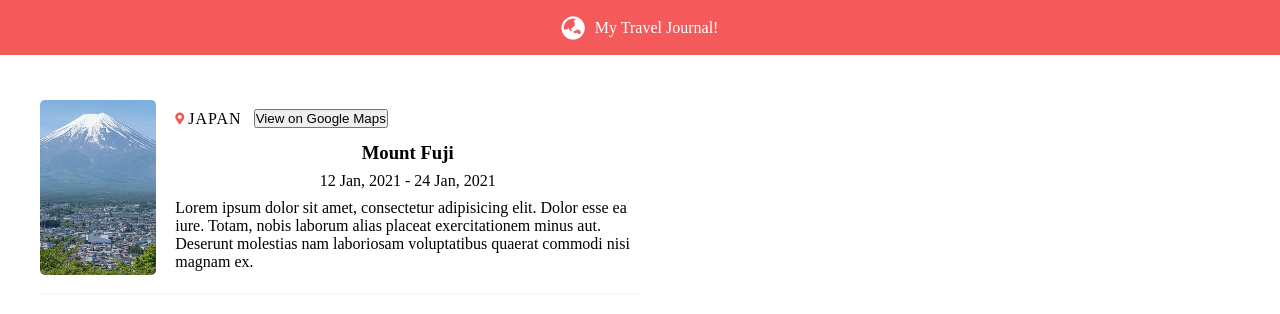
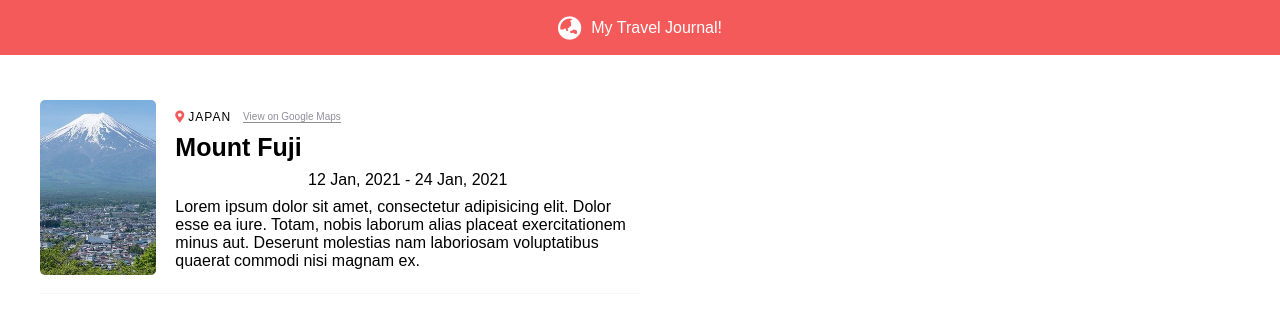
Before and after one commit to Sven-27/travel-journal, a React (Create React App) app: page / in a window 1280 px wide. Shown: the top 314 px of the page. Built offline with nearby package versions, Linux system fonts and the light colour scheme.

Commit message:
styling card

```diff
--- a/src/components/card/Card.css
+++ b/src/components/card/Card.css
@@ -10,7 +10,7 @@
 
 .card--image-container{
   /* height: 168px; */
-  width: 180px;
+  width: 210px;
   border-radius: 5px;
   margin-right: 19px;
 }
@@ -47,4 +47,22 @@
   text-transform: uppercase;
   letter-spacing: 1px;
   margin-right: 12px;
+  font-size: 12px;
 }
+
+.card--country-link{
+  background: none;
+  border: none;
+  outline: none;
+  font-size: 10px;
+  color: #918e9b;
+  border-bottom: 1px solid #918e9b;
+}
+
+.card--country-place{
+  width: 100%;
+  text-align: left;
+  font-weight: 700;
+  font-size: 25px;
+  margin-top: -5px;
+}
--- a/src/index.css
+++ b/src/index.css
@@ -2,4 +2,5 @@
   margin:0;
   padding: 0;
   box-sizing: border-box;
+   font-family: Arial, Helvetica, sans-serif;
 }
```
